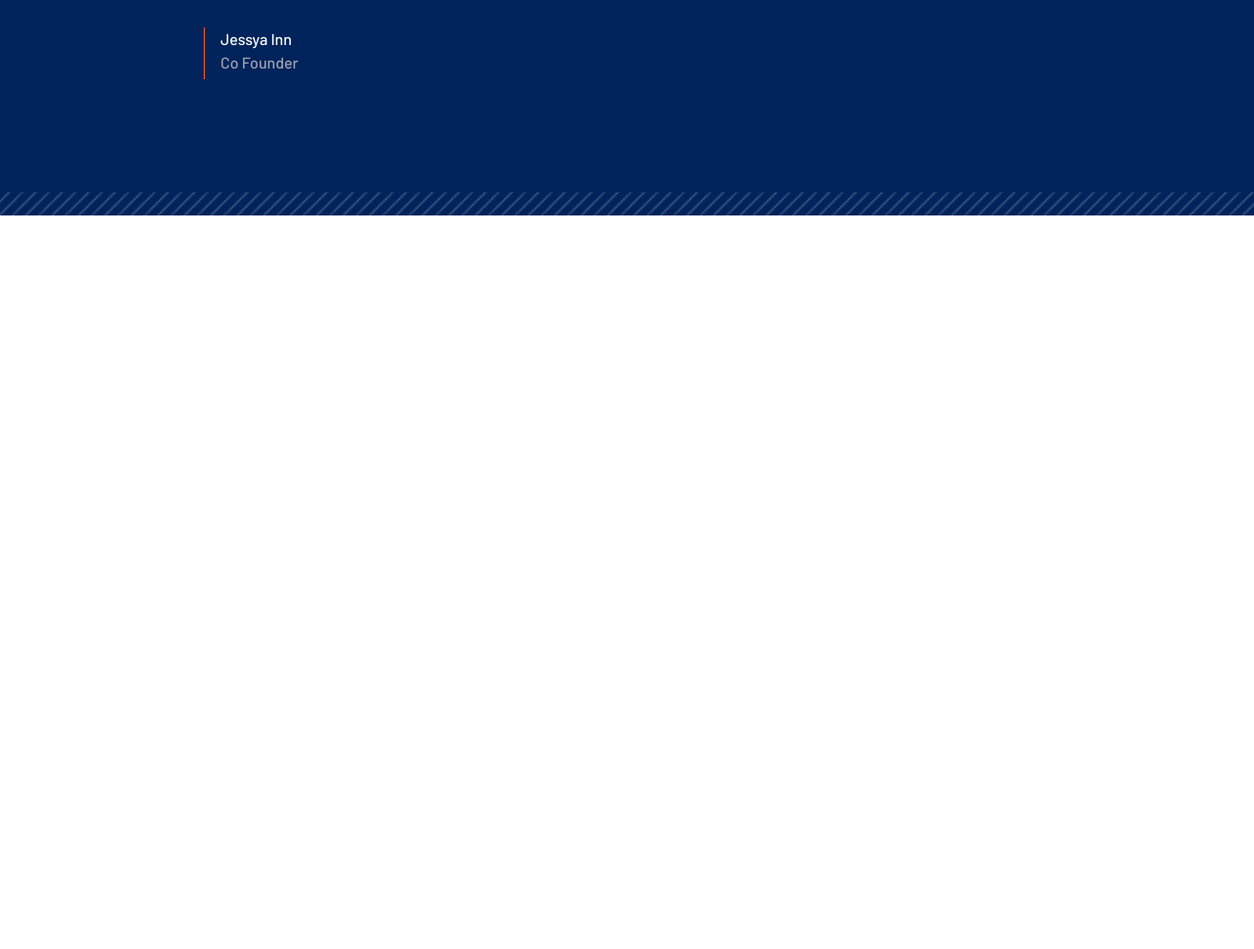
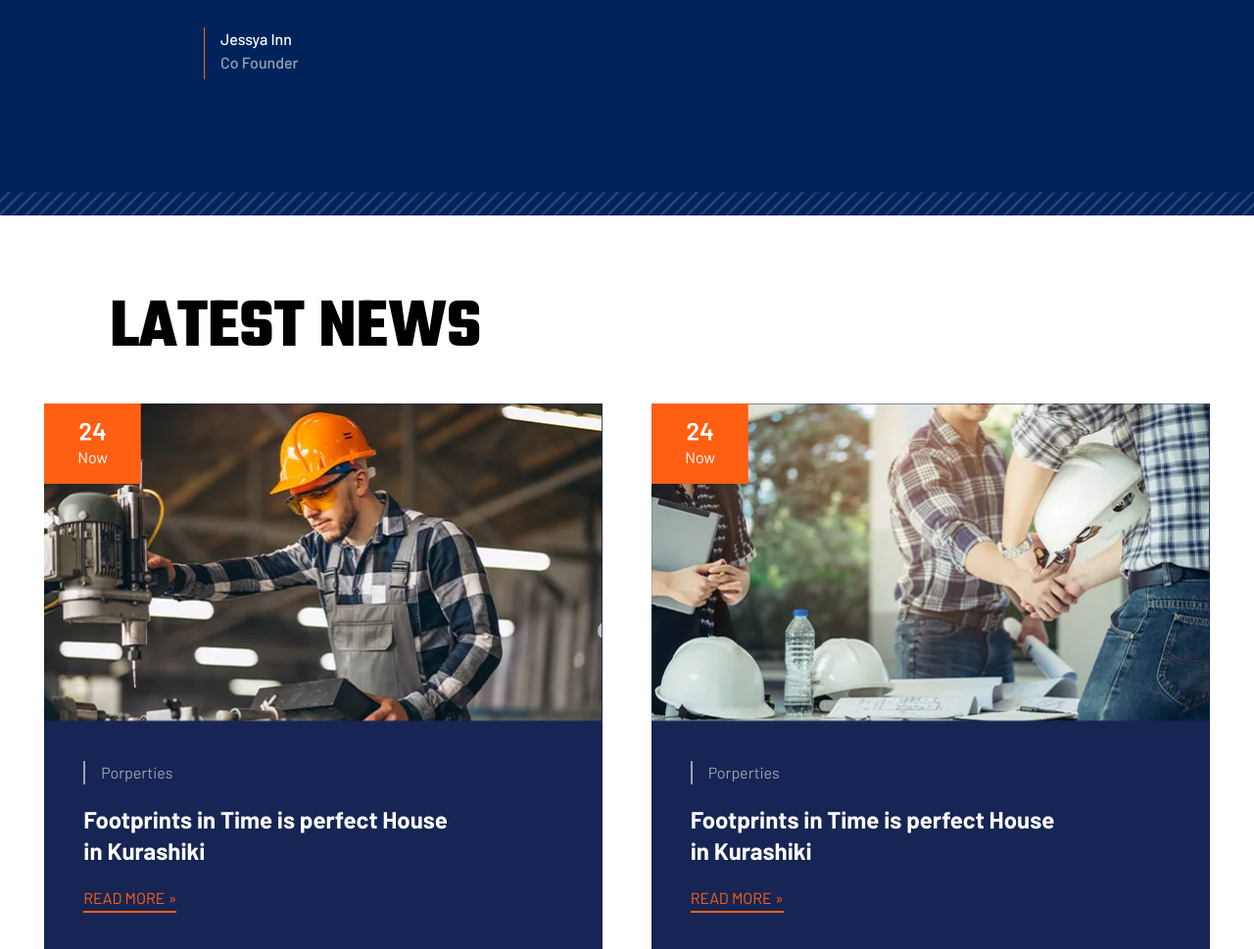
Before and after one commit to M-sadiq4641/Construction, a website built with Vite: page index.html in a window 1280 px wide. Shown: the part 4965-5934 px from the top of the page at 98% size. Before the commit the page ends 5265 px from the top, so only its background shows below. Built offline with nearby package versions, Linux system fonts and the light colour scheme; a web font is replaced by a local one.

Commit message:
added latest section

```diff
--- a/index.html
+++ b/index.html
@@ -452,6 +452,36 @@
       </div>
     </div>
 
+     <!-- latest  -->
+
+    <div class="container">
+      <h1 class="sm:text-7xl text-5xl text-black  font-bold mb-10 ml-28 uppercase">
+        latest news
+      </h1>
+      <div class="flex lg:flex-row px-4 flex-col items-center justify-evenly gap-5">
+        <div>
+          <div class="bg-blue-950">
+            <img src="/public/images/latest-img-one.png" />
+            <div class="p-10">
+              <p class="text-gray-400 border-s-2 border-gray-400 px-4">Porperties</p>
+              <h2 class="sm:text-2xl text-base font-bold text-white my-5">Footprints in Time is perfect House <br class="hidden sm:block">in Kurashiki</h2>
+              <a class="text-orangish border-b-2 pb-1 uppercase border-orangish" href="#">Read more »</a>
+            </div>
+          </div>
+        </div>
+        <div>
+          <div class="bg-blue-950">
+            <img src="/public/images/latest-img-two.png" />
+            <div class="p-10">
+              <p class="text-gray-400 border-s-2 border-gray-400 px-4">Porperties</p>
+              <h2 class="sm:text-2xl text-base font-bold text-white my-5">Footprints in Time is perfect House <br class="hidden sm:block">in Kurashiki</h2>
+              <a class="text-orangish border-b-2 pb-1 uppercase border-orangish" href="#">Read more »</a>
+            </div>
+          </div>
+        </div>
+      </div>
+    </div>
+
     <!-- script  -->
     <script type="module" src="/assets/js/main.js"></script>
   </body>
```
Also changed, not shown: output.css, public/images/latest-img-one.png (added), public/images/latest-img-two.png (added).
